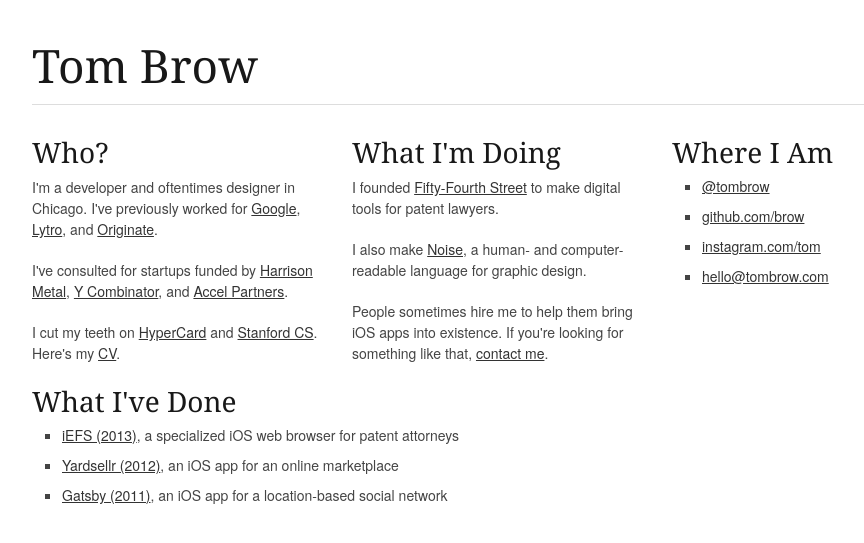
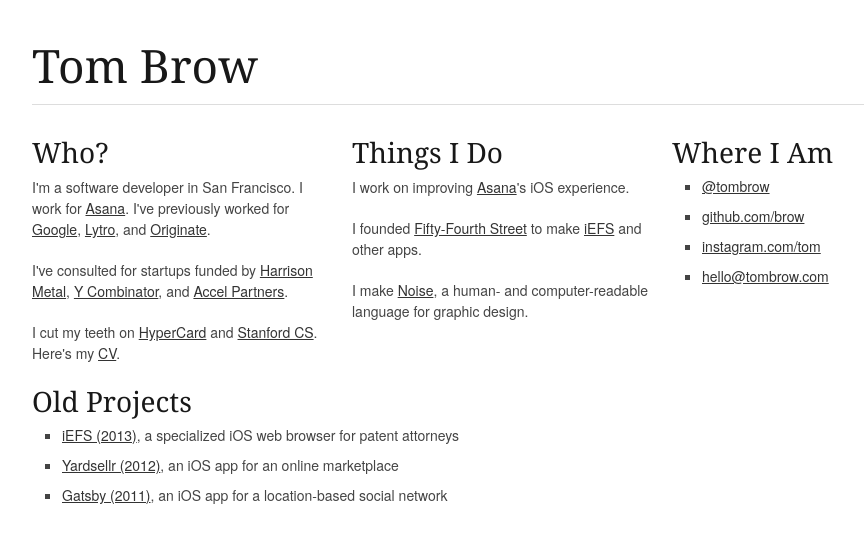
Before and after one commit to brow/rebeccabutler.org, a Jekyll site: the page built from index.html, in a window 1280 px wide. Shown: the top 543 px of the page, without its empty margins (138-1002 px from the left). Built offline with Jekyll 4.4.1, drawn with Linux system fonts in a browser that asks for light colours; Markdown is read by kramdown in place of the engine named in the settings.

Commit message:
update homepage

```diff
--- a/index.html
+++ b/index.html
@@ -10,15 +10,17 @@
   </div>
   <div class="one-third column">
     <h3>Who?</h3>
-    <p>I'm a developer and oftentimes designer in Chicago. I've previously worked for <a href="http://google.com">Google</a>, <a href="http://lytro.com">Lytro</a>, and <a href="http://originatelabs.com">Originate</a>.</p>
+    <p>I'm a software developer in San Francisco. I work for
+    <a href="http://asana.com">Asana</a>. I've previously worked for <a href="http://google.com">Google</a>, <a href="http://lytro.com">Lytro</a>, and <a href="http://originatelabs.com">Originate</a>.</p>
     <p>I've consulted for startups funded by <a href="http://harrisonmetal.com">Harrison Metal</a>, <a href="http://ycombinator.com">Y Combinator</a>, and <a href="http://accel.com">Accel Partners</a>.</p>
     <p>I cut my teeth on <a href="http://hypercard.org/">HyperCard</a> and <a href="http://cs.stanford.edu">Stanford CS</a>. Here's my <a href="/cv">CV</a>.</p>
   </div>
   <div class="one-third column">
-    <h3>What I'm Doing</h3>
-    <p>I founded <a href="http://fiftyfourth.st">Fifty-Fourth Street</a> to make digital tools for patent lawyers.</p>
-    <p>I also make <a href="/noise">Noise</a>, a human- and computer-readable language for graphic design.</p>
-    <p>People sometimes hire me to help them bring iOS apps into existence. If you're looking for something like that, <a href="mailto:hello@tombrow.com">contact me</a>.
+    <h3>Things I Do</h3>
+    <p>I work on improving <a href="http://asana.com">Asana</a>'s iOS experience.</p>
+    <p>I founded <a href="http://fiftyfourth.st">Fifty-Fourth Street</a> to
+    make <a href="/projects/iefs">iEFS</a> and other apps.</p>
+    <p>I make <a href="/noise">Noise</a>, a human- and computer-readable language for graphic design.</p>
   </div>
   <div class="one-third column">
     <h3>Where I Am</h3>
@@ -30,7 +32,7 @@
     </ul>
   </div>
   <div class="sixteen columns">
-    <h3>What I've Done</h3>
+    <h3>Old Projects</h3>
     <ul class="square">
       {% for post in site.posts %}
       <li>
```
